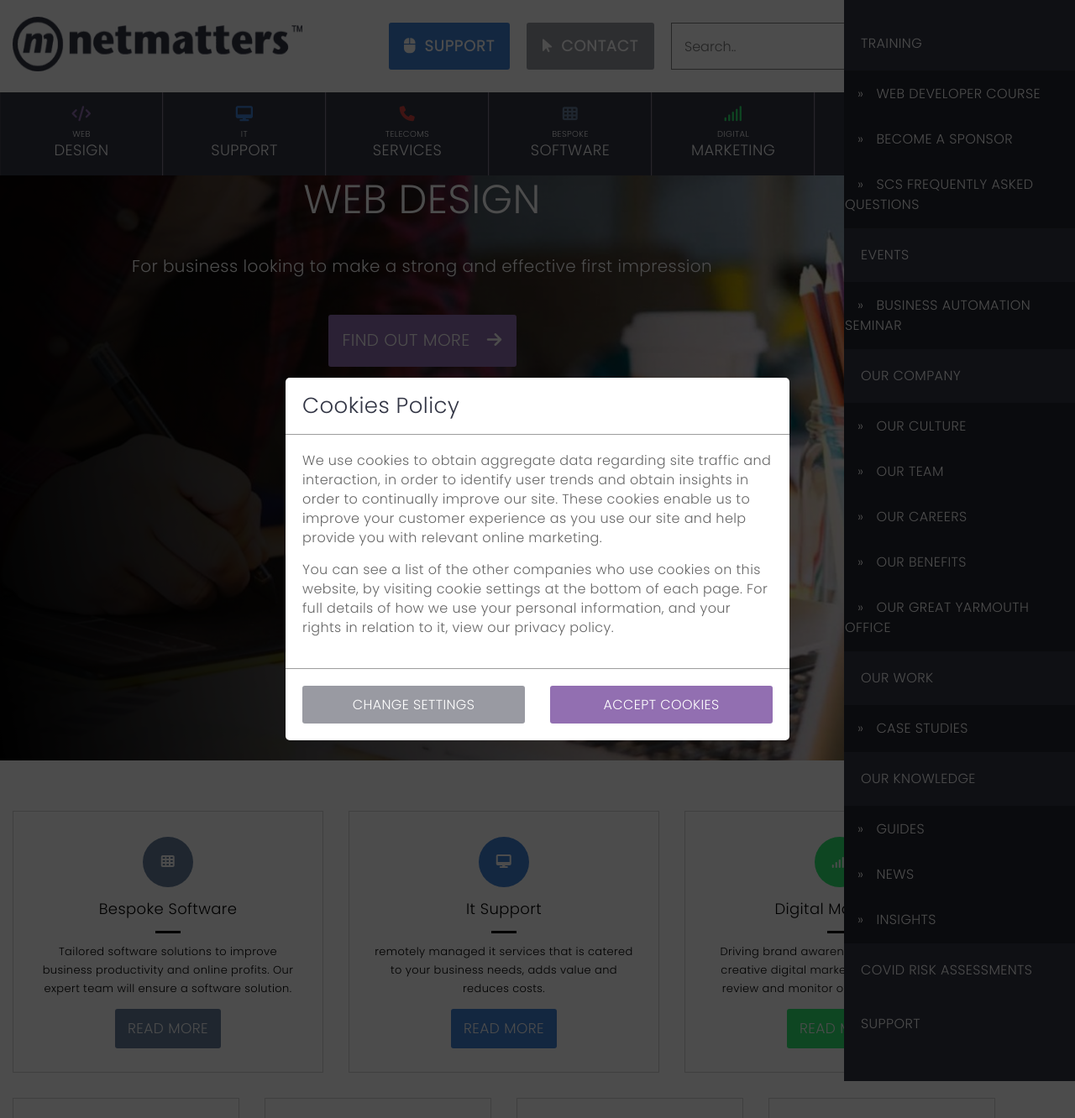
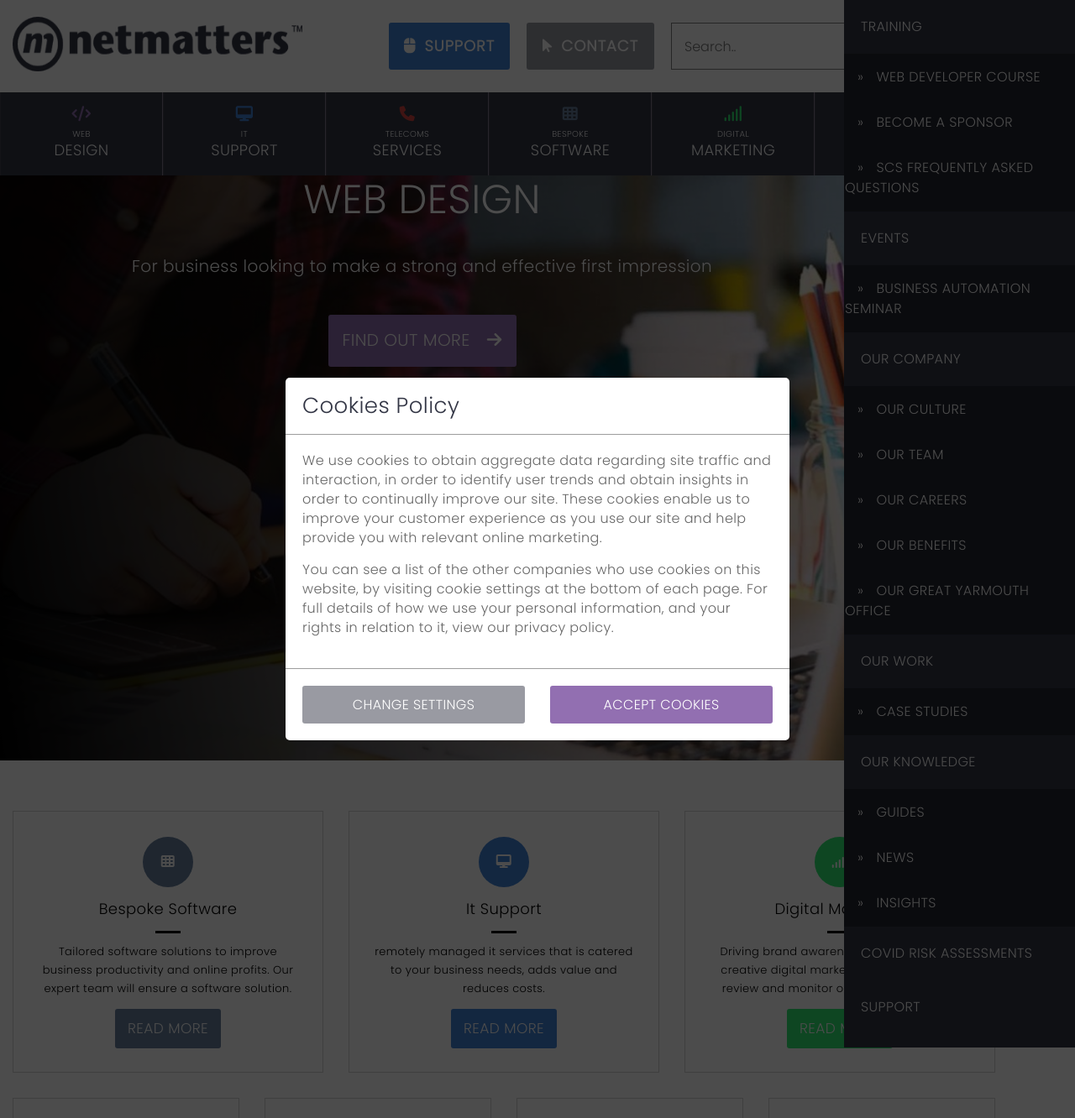
Before and after one commit to Gammage/PHP_JS_HTML_CSS_reflection, a PHP site: page / in a window 1280 px wide. Shown: the whole page at 84% size. Run offline with PHP 8.4, Linux system fonts and the light colour scheme; some libraries are stand-ins or nearby versions.

Commit message:
padding fixed

```diff
--- a/Project_files/CSS/styles.css
+++ b/Project_files/CSS/styles.css
@@ -677,12 +677,12 @@
 }
 
 #side_menu .unmarked_list {
-  border-radius: 5px;
+  border-radius: 4px;
 }
 
 #side_menu .side_menu_default {
   list-style-type: none;
-  padding: 20px 0px;
+  padding: 0;
 }
 
 #side_menu .side_menu_default .side_menu_links {
--- a/Project_files/SCSS/styles.scss
+++ b/Project_files/SCSS/styles.scss
@@ -76,13 +76,13 @@
     }
 
     .unmarked_list {
-        border-radius: 5px;
+        border-radius: 4px;
     }
 
     .side_menu_default{
 
         list-style-type: none;
-        padding: 20px 0px;
+        padding: 0;
 
         .side_menu_links {
             text-decoration: none;
```
Also changed, not shown: 1 other file.
